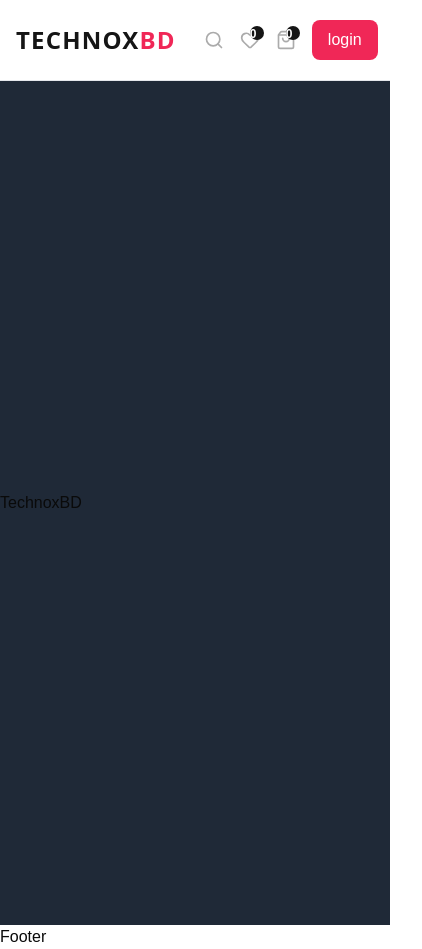
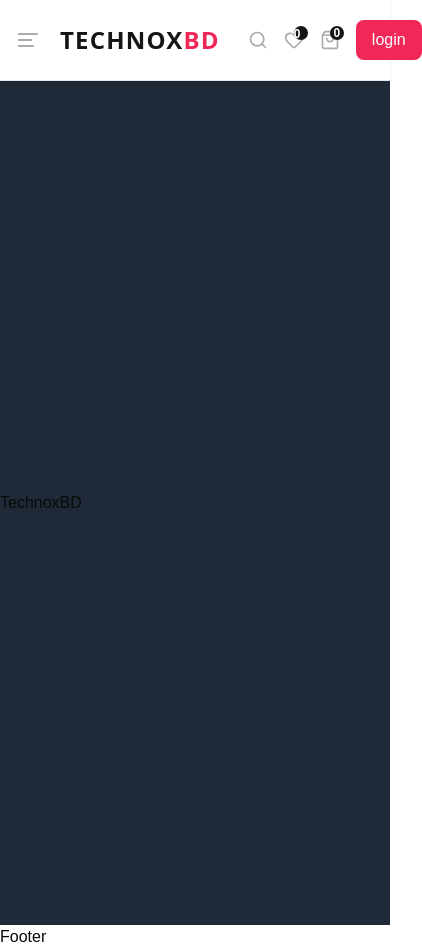
Before and after one commit to rehan606/TechnoxBD-E-commerce-Nextjs, a Next.js app: page / in a window 390 px wide. Shown: the whole page, 422 px wide, since content can reach past the window. Built offline with nearby package versions, Linux system fonts and the light colour scheme.

Commit message:
create sidebar toggle menu

```diff
--- a/components/ourcomponents/CartIcon.tsx
+++ b/components/ourcomponents/CartIcon.tsx
@@ -6,7 +6,7 @@ const CartIcon = () => {
   return (
     <Link href="/cart" className="relative group">
       <ShoppingBag size={20} className='group-hover:text-darkRed hoverEffect' />
-      <span className="absolute -top-1 -right-1 bg-darkColor text-white h-3.5 w-3.5 rounded-full text-xs font-semibold flex in-checked:justify-center">0</span>
+      <span className="absolute -top-1 -right-1 bg-darkColor text-white h-3.5 w-3.5 rounded-full text-xs font-semibold flex items-center justify-center">0</span>
     </Link>
   )
 }
--- a/components/ourcomponents/Header.tsx
+++ b/components/ourcomponents/Header.tsx
@@ -5,13 +5,17 @@ import HeaderMenu from './HeaderMenu'
 import SearchBar from './SearchBar'
 import CartIcon from './CartIcon'
 import FavouriteIcon from './FavouriteIcon'
+import MobileMenu from './MobileMenu'
 
 const Header = () => {
   return (
     <header className="bg-white border-b border-gray-200 shadow-sm py-5 ">
         <Container className='flex items-center justify-between gap-7 text-lightText'>
             {/* Logo / Brand Name */}
-            <Logo/>
+            <div className="w-auto md:w-1/3 flex items-center justify-start gap-2.5">
+              <MobileMenu/>
+              <Logo/>
+            </div>
             {/* Header menu  */}
             <HeaderMenu/>
             {/* user icon  */}
--- /dev/null
+++ b/components/ourcomponents/MobileMenu.tsx
@@ -0,0 +1,27 @@
+"use client"
+import { AlignLeft } from 'lucide-react'
+import React, { useState } from 'react'
+import Sidebar from './Sidebar';
+
+const MobileMenu = () => {
+
+    const [isSidebarOpen, setIsSidebarOpen] = useState(false);
+
+    return (
+        <>
+            <button
+                onClick={() => setIsSidebarOpen(!isSidebarOpen)}
+                className='hover:text-darkRed hoverEffect cursor-pointer md:hidden'>
+                <AlignLeft />
+            </button>
+            {/* sidebar  */}
+            <div className='md:hidden'>
+                <Sidebar isOpen={isSidebarOpen} onClose={() => setIsSidebarOpen(false)} />
+            </div>
+
+
+        </>
+    )
+}
+
+export default MobileMenu
--- /dev/null
+++ b/components/ourcomponents/Sidebar.tsx
@@ -0,0 +1,19 @@
+import React from 'react'
+
+interface SidebarProps {
+  isOpen: boolean;  // Prop to control the visibility of the sidebar
+  onClose: () => void;  // Prop to handle closing the sidebar
+}
+
+const Sidebar: React.FC<SidebarProps> = ({ isOpen, onClose }) => {
+    return (
+        <div className={`fixed inset-0 z-50 bg-black bg-opacity-50 transition-opacity ${isOpen ? 'opacity-100' : 'opacity-0 pointer-events-none'}`}>
+            <div className={`absolute top-0 right-0 w-64 bg-white shadow-lg transform transition-transform ${isOpen ? 'translate-x-0' : 'translate-x-full'}`}>
+                <button onClick={onClose} className="p-4">Close</button>
+                {/* Sidebar content goes here */}
+            </div>
+        </div>
+    )
+}
+
+export default Sidebar
```
